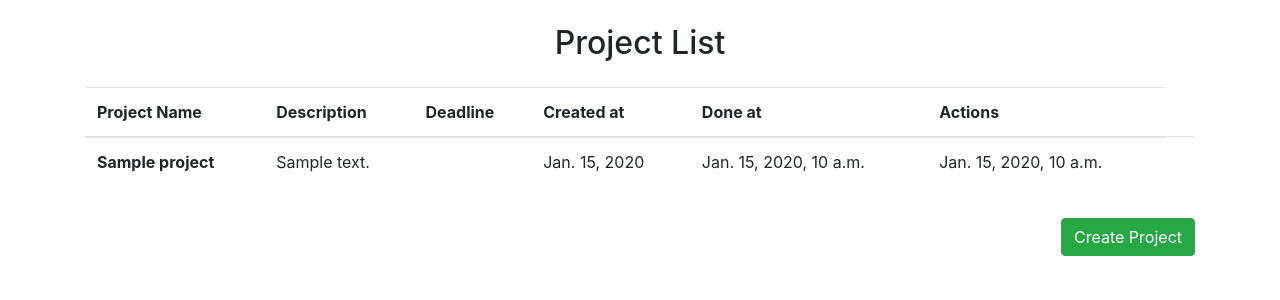
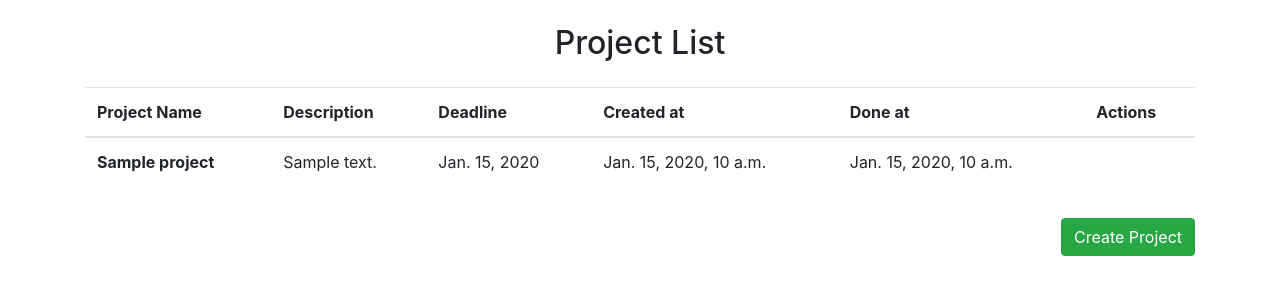
Before and after one commit to shaiduchyk/ItTaskManager, a Django app: page /projects/ in a window 1280 px wide. Shown: the part 108-408 px from the top of the page. Run offline with Django 5.2, Linux system fonts and the light colour scheme; a user stored in the database is signed in; tables that the repository leaves empty hold one stand-in row (values such as "Sample post").

Commit message:
refactor: refactor project list view

```diff
--- a/templates/core/project_list.html
+++ b/templates/core/project_list.html
@@ -20,19 +20,18 @@
           <tr>
             <td><strong>{{ project.project_name }}</strong></td>
             <td>{{ project.description }}</td>
-            <td>{{ project.start_date }}</td>
             <td>{{ project.deadline }}</td>
             <td>{{ project.created_at }}</td>
             <td>{{ project.done_at }}</td>
-            <td>
-              {% if user.position == "Project Manager" %}
-                {% if user in project.assignees.all %}
-                  <a href="{% url 'core:project-detail' pk=project.id %}" class="btn btn-primary">Details</a>
-                  <a href="{% url 'core:project-update' pk=project.id %}" class="btn btn-warning">Update</a>
-                  <a href="{% url 'core:project-delete' pk=project.id %}" class="btn btn-danger">Delete</a>
-                {% endif %}
+            {% if user.position.name == "Project Manager"  %}
+              {% if user in project.assignees.all %}
+                <td>
+                <a href="{% url 'core:project-detail' pk=project.id %}" class="btn btn-primary">Details</a>
+                <a href="{% url 'core:project-update' pk=project.id %}" class="btn btn-warning">Update</a>
+                <a href="{% url 'core:project-delete' pk=project.id %}" class="btn btn-danger">Delete</a>
+                </td>
               {% endif %}
-            </td>
+            {% endif %}
           </tr>
         {% endfor %}
       </tbody>
```
